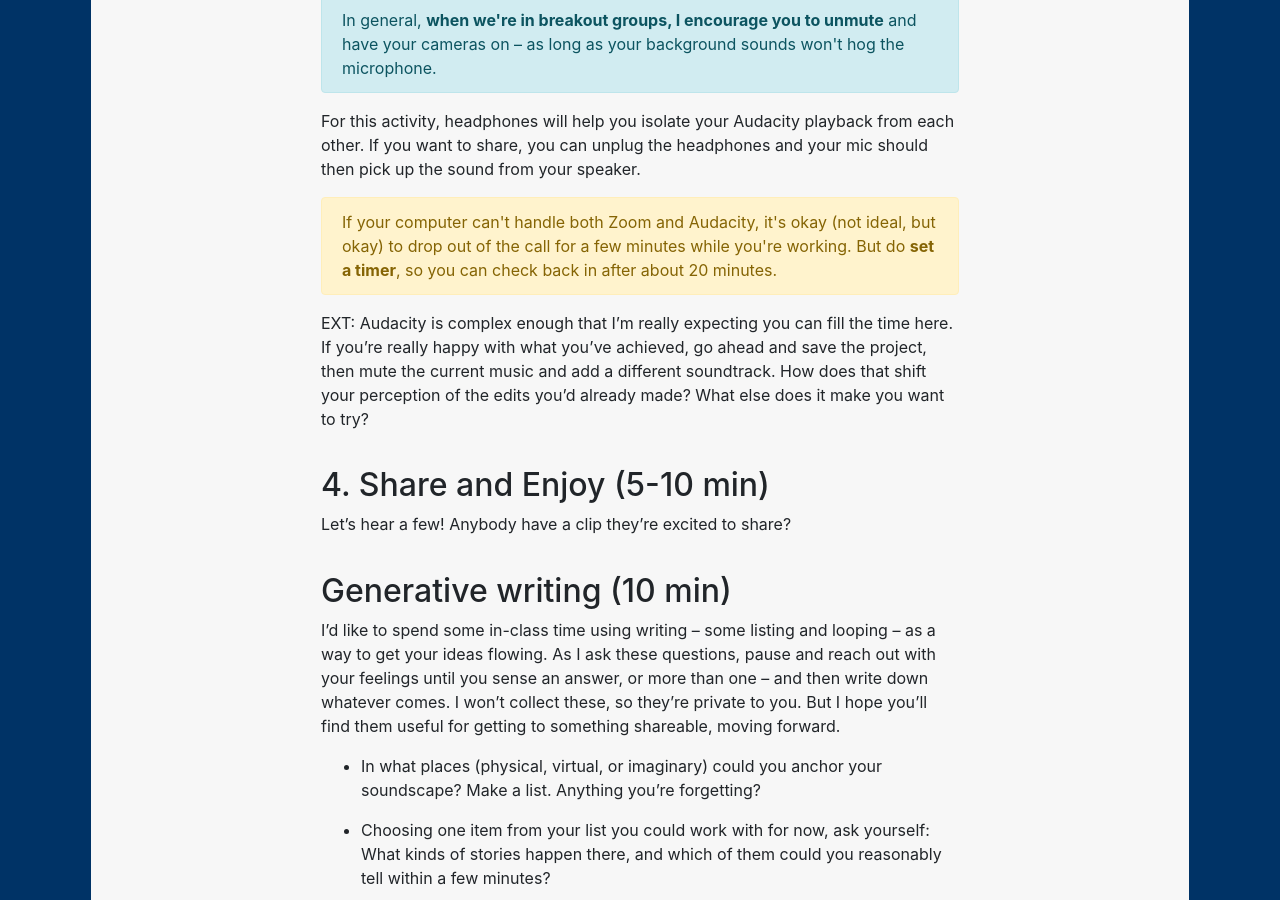
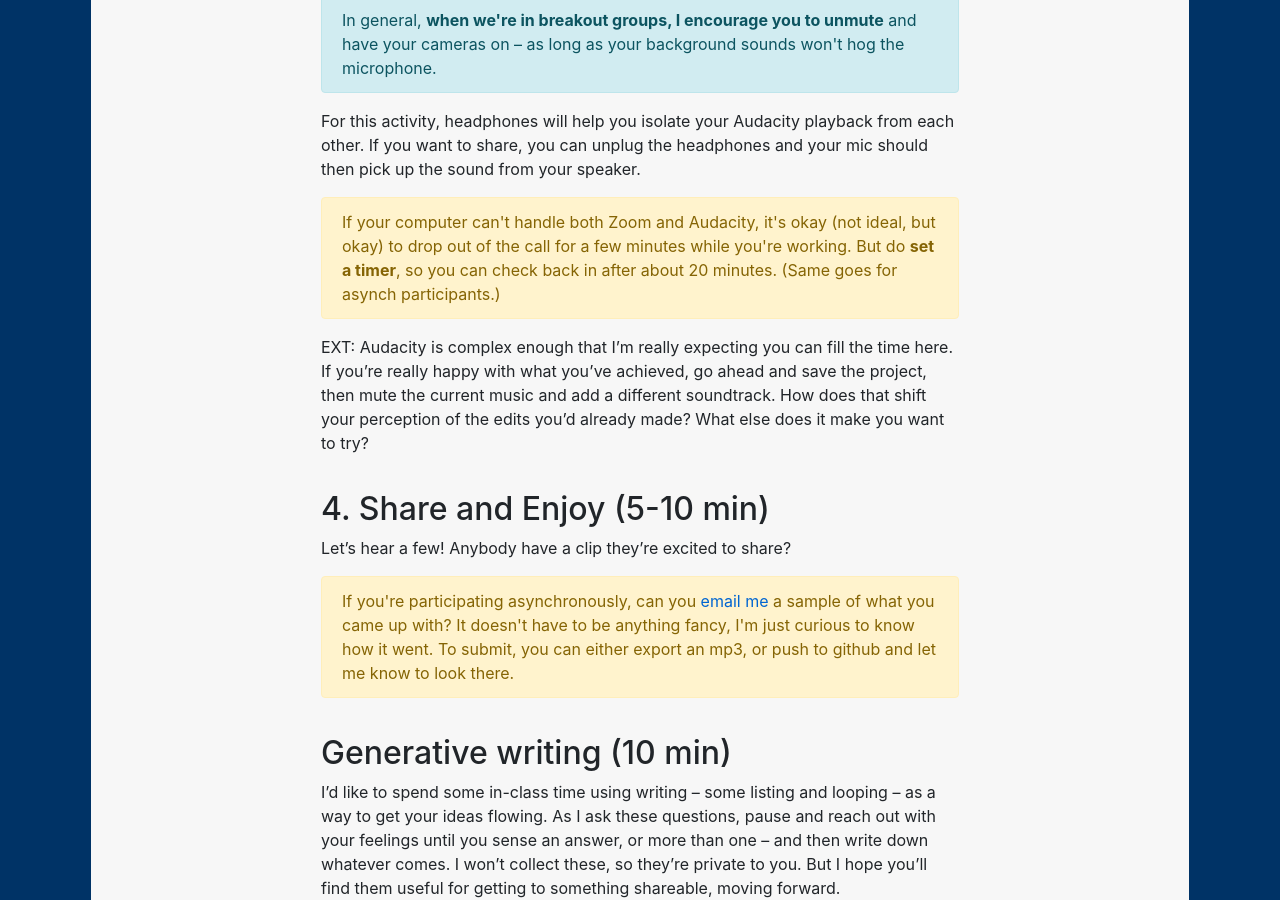
Before and after one commit to benmiller314/cdm2021spring, a Jekyll site: the page built from plans/lesson-04.md, in a window 1280 px wide and 900 px high, scrolled down 2124 px. Built offline with Jekyll 4.4.1, drawn with Linux system fonts in a browser that asks for light colours; our own code applies the rules of GitHub Pages for plain Markdown files.

Commit message:
add async instructions

```diff
--- a/plans/lesson-04.md
+++ b/plans/lesson-04.md
@@ -75,7 +75,7 @@ In general, <strong>when we're in breakout groups, I encourage you to unmute</st
 For this activity, headphones will help you isolate your Audacity playback from each other. If you want to share, you can unplug the headphones and your mic should then pick up the sound from your speaker.
 
 
-<div class="alert alert-warning">If your computer can't handle both Zoom and Audacity, it's okay (not ideal, but okay) to drop out of the call for a few minutes while you're working. But do <strong>set a timer</strong>, so you can check back in after about 20 minutes.</div>
+<div class="alert alert-warning">If your computer can't handle both Zoom and Audacity, it's okay (not ideal, but okay) to drop out of the call for a few minutes while you're working. But do <strong>set a timer</strong>, so you can check back in after about 20 minutes. (Same goes for asynch participants.)</div>
 
 
 EXT: Audacity is complex enough that I'm really expecting you can fill the time here. If you're really happy with what you've achieved, go ahead and save the project, then mute the current music and add a different soundtrack. How does that shift your perception of the edits you'd already made? What else does it make you want to try?
@@ -84,6 +84,12 @@ EXT: Audacity is complex enough that I'm really expecting you can fill the time
 ## 4. Share and Enjoy (5-10 min)
 
 Let's hear a few! Anybody have a clip they're excited to share?
+
+<div class="alert alert-warning">
+If you're participating asynchronously, can you <a href="mailto:millerb@pitt.edu">email me</a> a sample of what you came up with? It doesn't have to be anything fancy, I'm just curious to know how it went.
+
+To submit, you can either export an mp3, or push to github and let me know to look there.
+</div>
 
 ## Generative writing (10 min)
 
```
Also changed, not shown: plans/lesson-03.md (+8 -0 lines).
